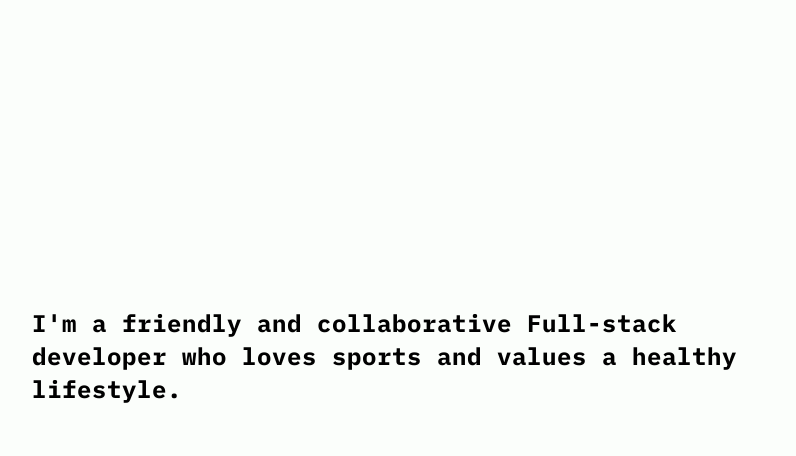
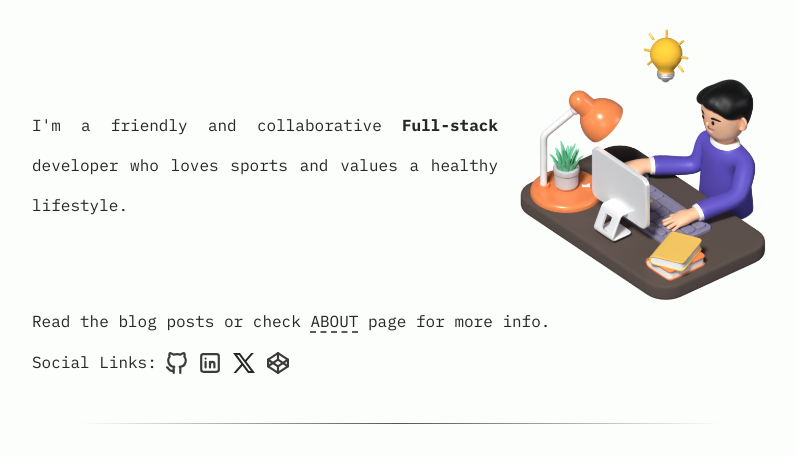
Before and after one commit to MHMDHIDR/stage.mohammedhaydar.com, an Astro site: page / in a window 1280 px wide. Shown: the part 308-764 px from the top of the page, without its empty margins (240-1036 px from the left). Built offline with nearby package versions, Linux system fonts and the light colour scheme; Astro itself is replaced by a stand-in of ours; some packages are replaced by stand-ins of ours.

Commit message:
Remove unused components and utilities

```diff
--- a/src/components/custom/textgenerate.tsx
+++ /dev/null
@@ -1,15 +0,0 @@
-import { TextGenerateEffect } from "@components/ui/text-generate-effect";
-
-export function TextGenerate({
-  words,
-  className,
-}: {
-  words: string;
-  className?: string;
-}) {
-  return (
-    <div className="flex h-[40rem] flex-col items-center justify-center ">
-      <TextGenerateEffect words={words} className={className} />
-    </div>
-  );
-}
--- a/src/components/ui/text-generate-effect.tsx
+++ /dev/null
@@ -1,54 +0,0 @@
-"use client";
-import { useEffect } from "react";
-import { motion, stagger, useAnimate } from "framer-motion";
-import { cn } from "@utils/cn";
-
-export const TextGenerateEffect = ({
-  words,
-  className,
-}: {
-  words: string;
-  className?: string;
-}) => {
-  const [scope, animate] = useAnimate();
-  let wordsArray = words.split(" ");
-  useEffect(() => {
-    animate(
-      "span",
-      {
-        opacity: 1,
-      },
-      {
-        duration: 2,
-        delay: stagger(0.2),
-      }
-    );
-  }, [scope.current]);
-
-  const renderWords = () => {
-    return (
-      <motion.div ref={scope}>
-        {wordsArray.map((word, idx) => {
-          return (
-            <motion.span
-              key={word + idx}
-              className="text-black opacity-0 dark:text-white"
-            >
-              {word}{" "}
-            </motion.span>
-          );
-        })}
-      </motion.div>
-    );
-  };
-
-  return (
-    <div className={cn("font-bold", className)}>
-      <div className="mt-4">
-        <div className=" text-2xl leading-snug tracking-wide text-black dark:text-white">
-          {renderWords()}
-        </div>
-      </div>
-    </div>
-  );
-};
--- a/src/pages/index.astro
+++ b/src/pages/index.astro
@@ -10,17 +10,13 @@ import Card from "@components/Card";
 import Socials from "@components/Socials.astro";
 import getSortedPosts from "@utils/getSortedPosts";
 import { SOCIALS } from "@config";
-import { TextGenerate } from "@components/custom/textgenerate";
 
 const posts = await getCollection("blog");
 
 const sortedPosts = getSortedPosts(posts);
 const featuredPosts = sortedPosts.filter(({ data }) => data.featured);
 const recentPosts = sortedPosts.filter(({ data }) => !data.featured);
-
 const socialCount = SOCIALS.filter(social => social.active).length;
-
-const words = `I'm a friendly and collaborative Full-stack developer who loves sports and values a healthy lifestyle.`;
 ---
 
 <Layout>
@@ -46,13 +42,12 @@ const words = `I'm a friendly and collaborative Full-stack developer who loves s
       </a>
 
       <div class="flex items-center">
-        <!-- <p class="text-justify leading-10 pr-5">
+        <p class="text-justify leading-10 pr-5">
           I'm a friendly and collaborative <strong class="underline-hover"
             >Full-stack</strong
           > developer who loves sports and values a healthy lifestyle.
-        </p> -->
-        <TextGenerate words={words} />
-        <!-- <img src="/assets/hero.png" alt="Mohammed Haydar Hero" width="250" /> -->
+        </p>
+        <img src="/assets/hero.png" alt="Mohammed Haydar Hero" width="250" />
       </div>
       <p>
         Read the blog posts or check
--- a/src/utils/cn.ts
+++ /dev/null
@@ -1,6 +0,0 @@
-import { type ClassValue, clsx } from "clsx";
-import { twMerge } from "tailwind-merge";
-
-export function cn(...inputs: ClassValue[]) {
-  return twMerge(clsx(inputs));
-}
--- a/tsconfig.json
+++ b/tsconfig.json
@@ -11,7 +11,7 @@
       "@layouts/*": ["layouts/*"],
       "@pages/*": ["pages/*"],
       "@styles/*": ["styles/*"],
-      "@utils/*": ["utils/*"],
-    },
-  },
+      "@utils/*": ["utils/*"]
+    }
+  }
 }
```
